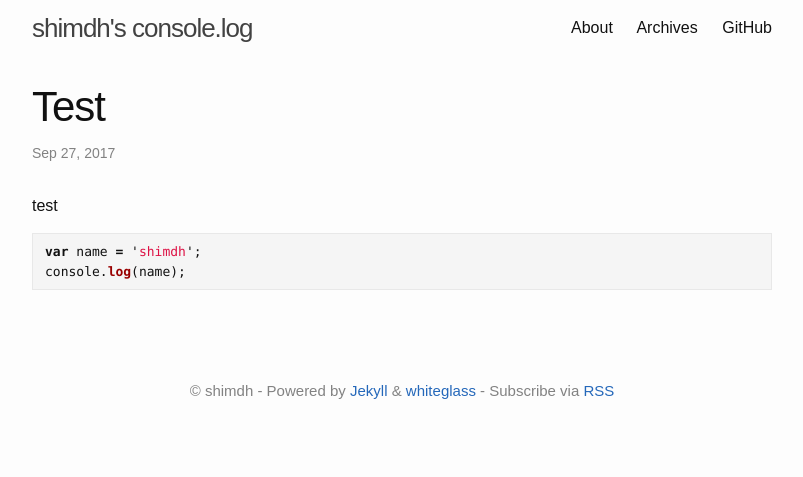
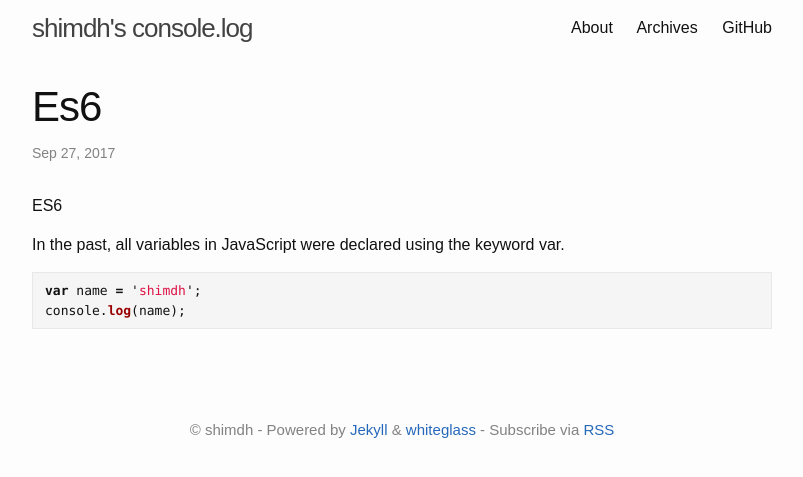
Before and after one commit to yous/whiteglass, a Jekyll site: the page built from _posts/2017-09-27-es6.md, in a window 1280 px wide. Shown: the top 477 px of the page, without its empty margins (238-1041 px from the left). Built offline with Jekyll 4.4.1, drawn with Linux system fonts in a browser that asks for light colours.

Commit message:
addes es6

```diff
--- a/_posts/2017-09-27-test.md
+++ b/_posts/2017-09-27-es6.md
@@ -2,7 +2,9 @@
 layout: post
 ---
 
-test
+ES6
+
+In the past, all variables in JavaScript were declared using the keyword var.
 
 {% highlight js %}
 var name = 'shimdh';
```
